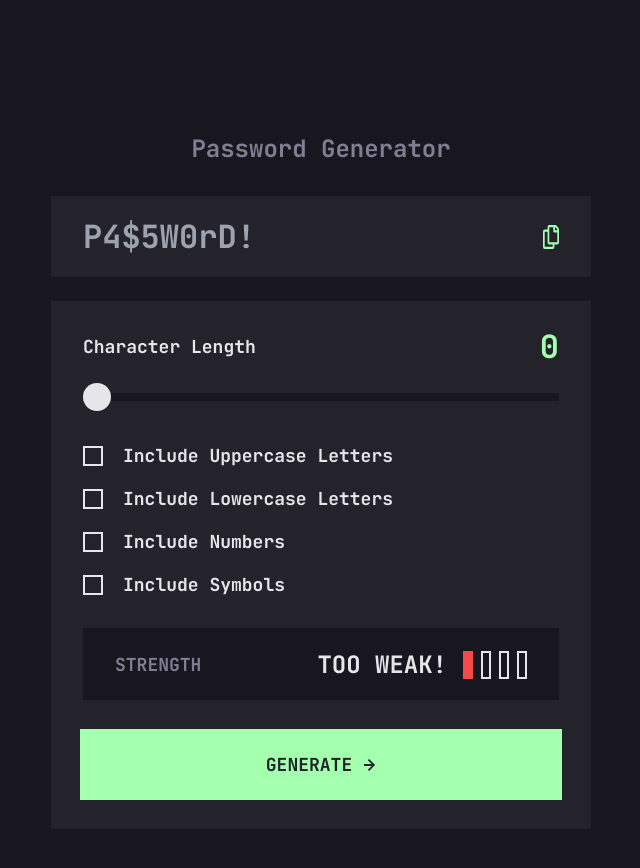
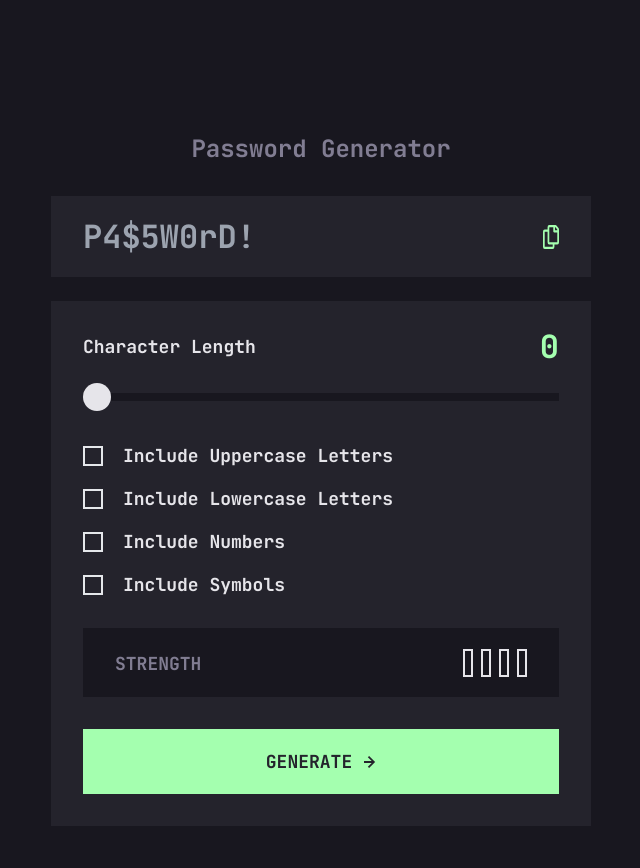
Before and after one commit to aneiqu/password-generator, a React (Vite) app: page / in a window 1280 px wide. Shown: the top 868 px of the page, without its empty margins (319-959 px from the left). Built offline with nearby package versions, Linux system fonts and the light colour scheme.

Commit message:
few fixes

```diff
--- a/src/App.tsx
+++ b/src/App.tsx
@@ -10,7 +10,7 @@ import GeneratePassword from "./services/passwordGenerator";
 
 function App() {
   const [sliderValue, setSliderValue] = useState<number>(0);
-  const [passwordStrength, setPasswordStrength] = useState<number>(2);
+  const [passwordStrength, setPasswordStrength] = useState<number>(0);
   const [password, setPassword] = useState<any>("");
   const [copiedOpacity, setCopiedOpacity] = useState<number>(0);
   const [options, setOptions] = useState<any>({
@@ -22,7 +22,9 @@ function App() {
 
   useEffect(() => {
     setPasswordStrength(
-      sliderValue <= 6
+      sliderValue === 0
+        ? 0
+        : sliderValue <= 6
         ? 1
         : sliderValue > 6 && sliderValue < 9
         ? 2
--- a/src/components/generatePassword/index.tsx
+++ b/src/components/generatePassword/index.tsx
@@ -6,7 +6,7 @@ export default function GeneratePasswordButton({ handleGenerate }: propsType) {
   return (
     <div
       onClick={handleGenerate}
-      className='flex py-4 md:py-[1.3125rem] gap-3 items-center justify-center bg-neonGreen group outline outline-neonGreen hover:bg-darkGrey '
+      className='flex py-4 md:py-[1.3125rem] gap-3 items-center justify-center bg-neonGreen group hover:outline hover:outline-neonGreen hover:bg-darkGrey '
     >
       <p className='text-base text-darkGrey bodyM group-hover: group-hover:text-neonGreen'>
         GENERATE
--- a/src/components/passwordStrength/index.tsx
+++ b/src/components/passwordStrength/index.tsx
@@ -5,6 +5,7 @@ type propsType = {
 };
 
 export default function PasswordStrength({ passwordStrength }: propsType) {
+  console.log(passwordStrength);
   const strength = ["TOO WEAK!", "WEAK", "MEDIUM", "STRONG"];
   const strengthBars = new Array(4)
     .fill("")
```
